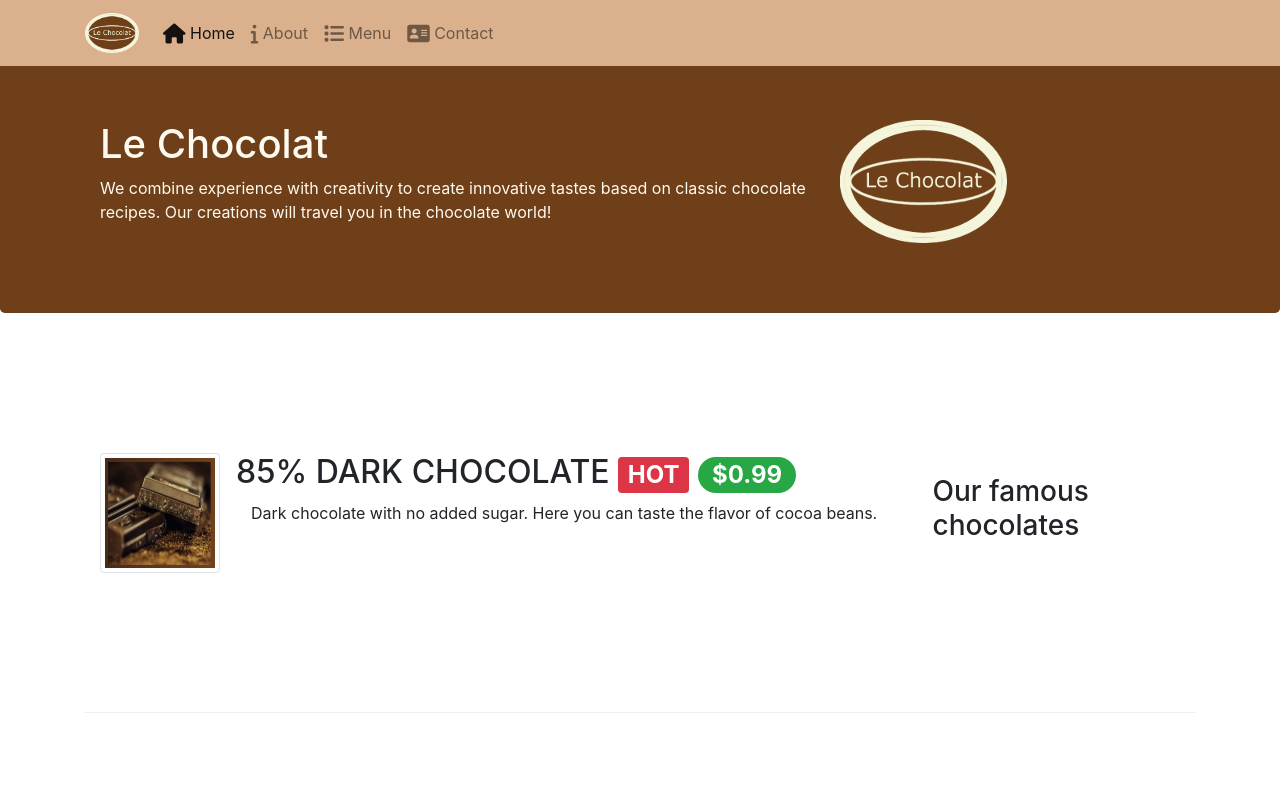
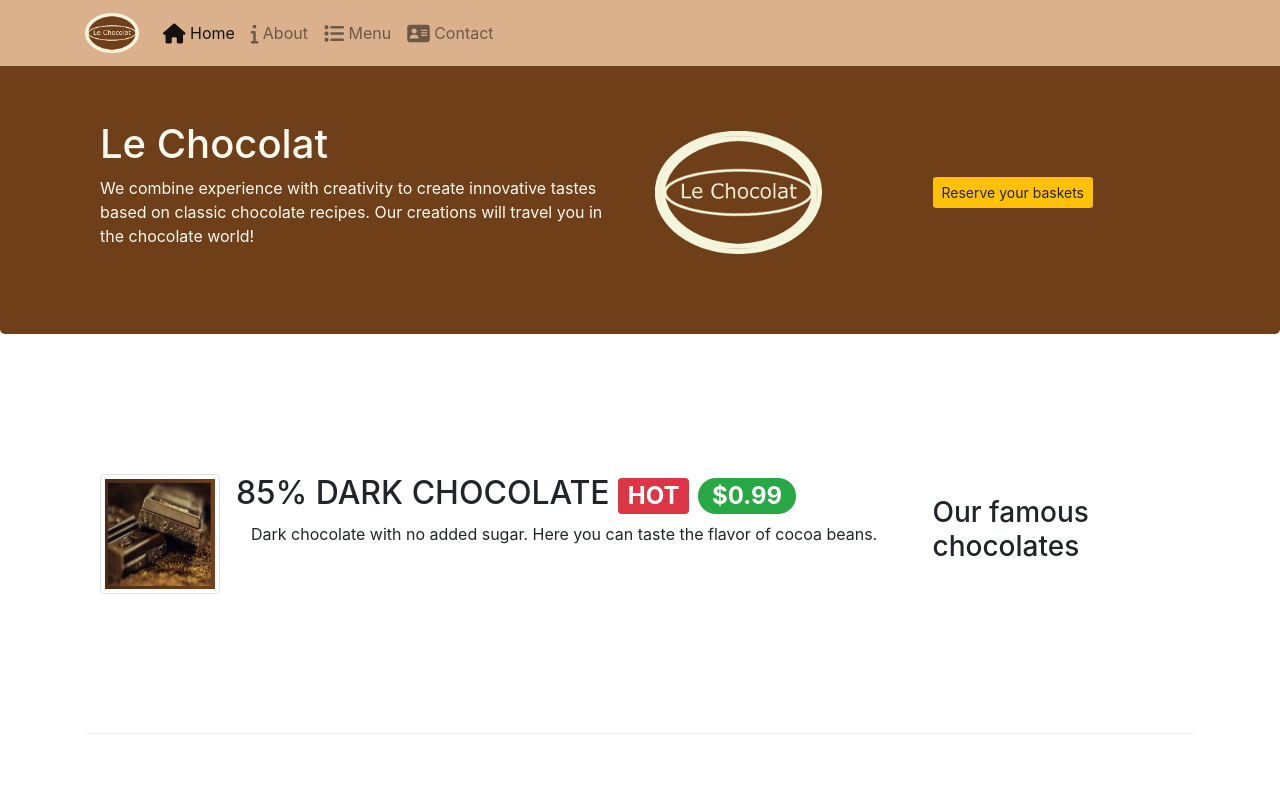
Before and after one commit to DimitraKaf/leChocolat, a plain HTML site: page index.html in a window 1280 px wide. Shown: the top 800 px of the page. Drawn offline with nearby package versions, Linux system fonts and the light colour scheme.

Commit message:
Bootstrap Assignment 9 Task 2

```diff
--- a/index.html
+++ b/index.html
@@ -39,14 +39,17 @@
 
     <header class="jumbotron">
         <div class="container">
-            <div class="row row-header">
-                <div class="col-12 col-sm-8">
+            <div class="row row-header align-items-center">
+                <div class="col-12 col-sm-6">
                     <h1>Le Chocolat</h1>
                     <p>We combine experience with creativity to create innovative tastes based on classic chocolate
                         recipes. Our creations will travel you in the chocolate world!</p>
                 </div>
-                <div class="col col-sm">
+                <div class="col col-sm-3">
                     <img src="images/logo.png" class="img-fluid">
+                </div>
+                <div class="col-12 col-sm-3">
+                    <a href="#reserveBasket" role="button" class="btn btn-sm bg-warning">Reserve your baskets</a>
                 </div>
             </div>
         </div>
@@ -116,11 +119,11 @@
     <div class="row row-content  justify-content-center align-items-center">
         <div class="col-12 col-sm-8">
             <div class="card border-default">
-                <h3 class="card header bg-warning text-white">Reserve your baskets</h3>
+                <h3 id="reserveBasket" class="card header bg-warning text-white">Reserve your baskets</h3>
                 <div class="card-body">
                     <form>
                         <div class="form-group row">
-                            <label class="col-12 col-sm-3 col-form-label">
+                            <label class="col-6 col-sm-3 col-form-label">
                                 Number of baskets
                             </label>
                             <div class="col col-sm">
@@ -193,7 +196,7 @@
                                             aria-hidden="true"></i>
                                     </span>
                                 </div>
-                                    <input type="date" class="form-control" placeholder="Date" id="dateInput">
+                                <input type="date" class="form-control" placeholder="Date" id="dateInput">
 
                             </div>
                             <div class="input-group col col-sm-4">
@@ -202,7 +205,7 @@
                                             aria-hidden="true"></i>
                                     </span>
                                 </div>
-                                    <input type="time" class="form-control" placeholder="Time" id="timeInput">
+                                <input type="time" class="form-control" placeholder="Time" id="timeInput">
 
                             </div>
                         </div>
```
